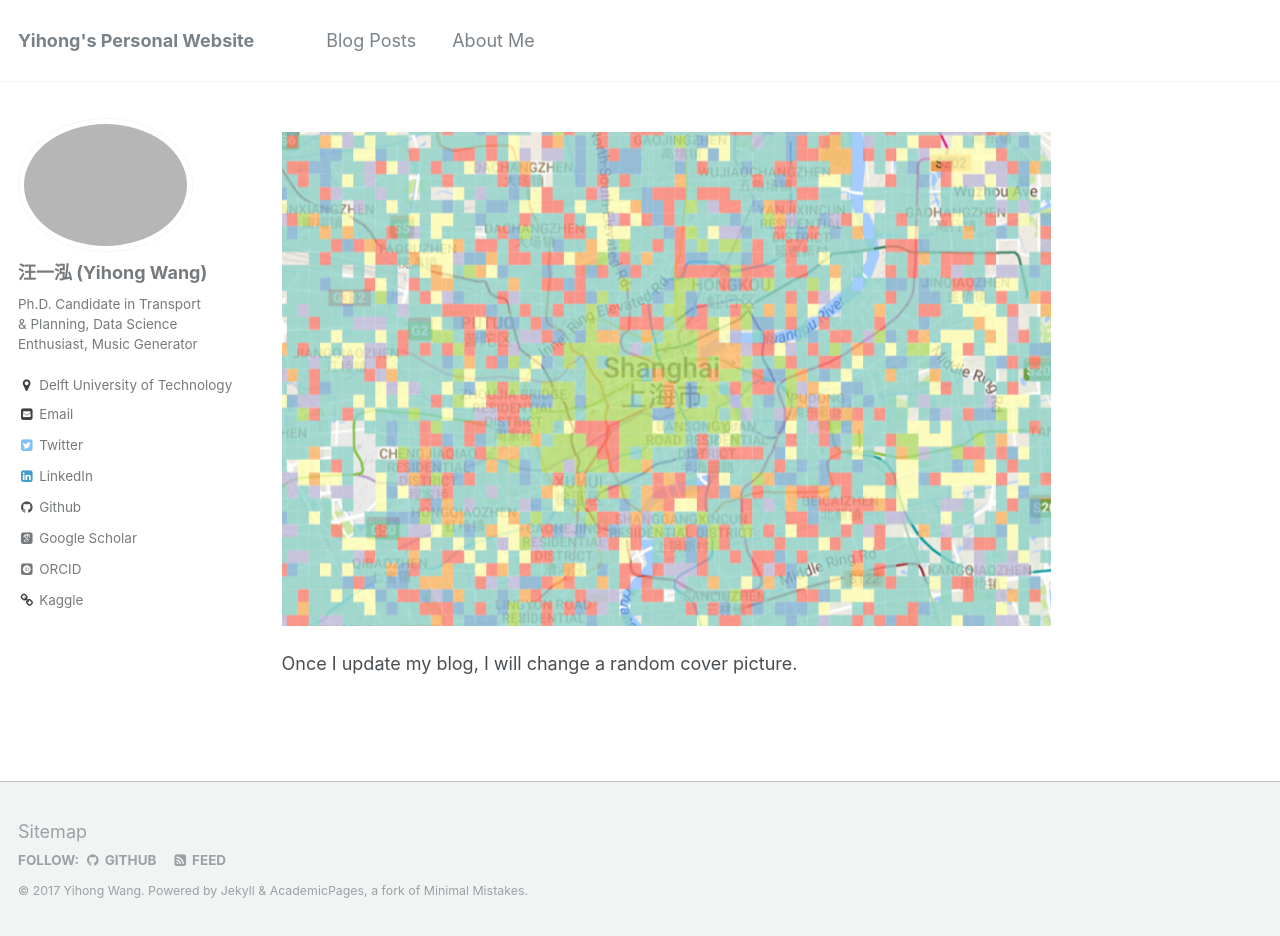
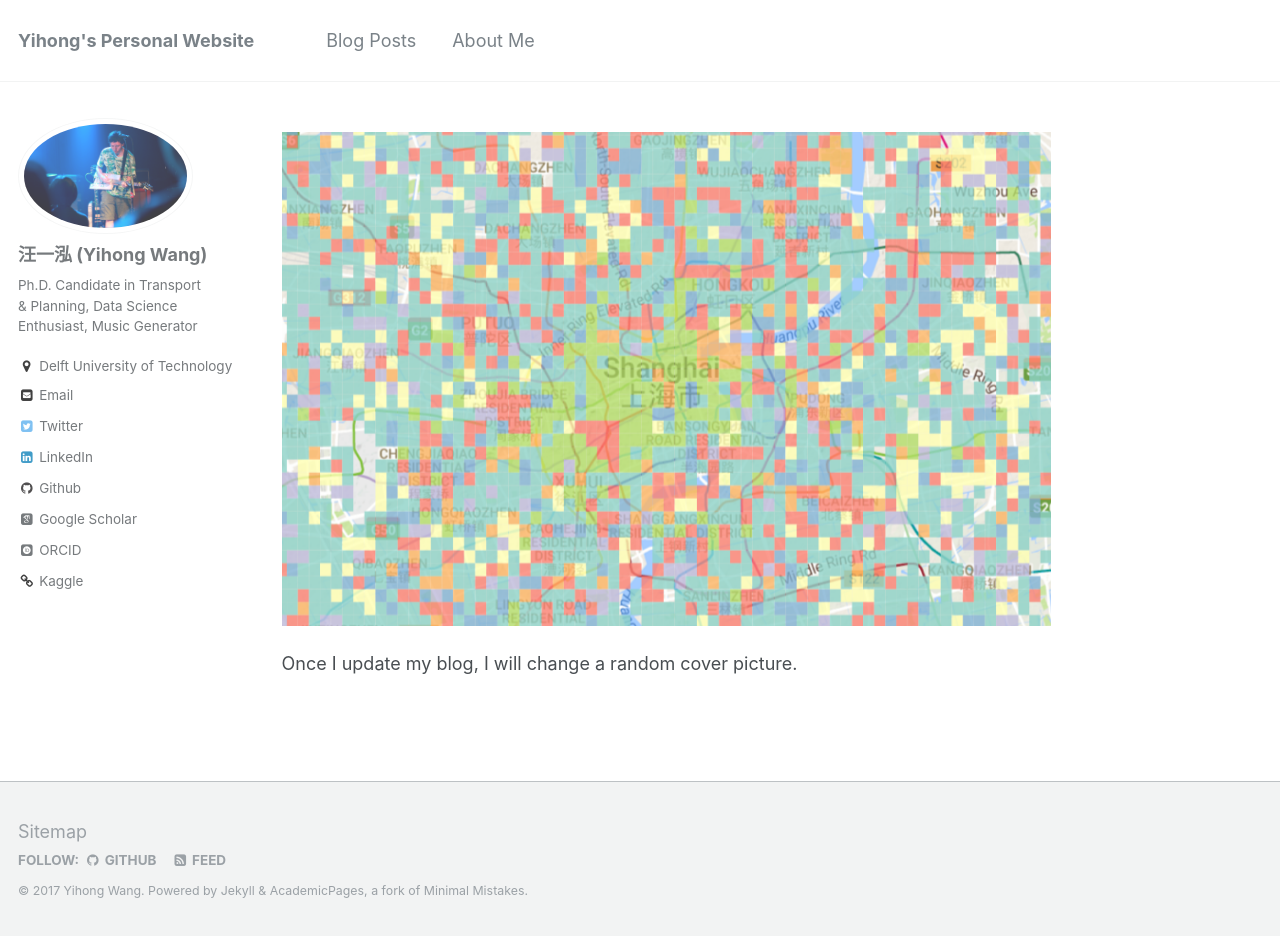
Before and after one commit to bellowswang/bellowswang.github.io, a Jekyll site: the page built from _pages/about.md, in a window 1280 px wide and 936 px high. Built offline with Jekyll 4.4.1, drawn with Linux system fonts in a browser that asks for light colours; some web fonts are replaced.

Commit message:
Initial commit

```diff
--- a/_config.yml
+++ b/_config.yml
@@ -79,7 +79,7 @@
 # Site Author
 author:
   name             : "汪一泓 (Yihong Wang)"
-  avatar           : "IMG_9763.JPG"
+  avatar           : "yihongprofile.png"
   bio              : "Ph.D. Candidate in Transport & Planning, Data Science Enthusiast, Music Generator"
   location         : "Delft University of Technology"
   employer         :
```
Also changed, not shown: images/yihongprofile.png (added).
